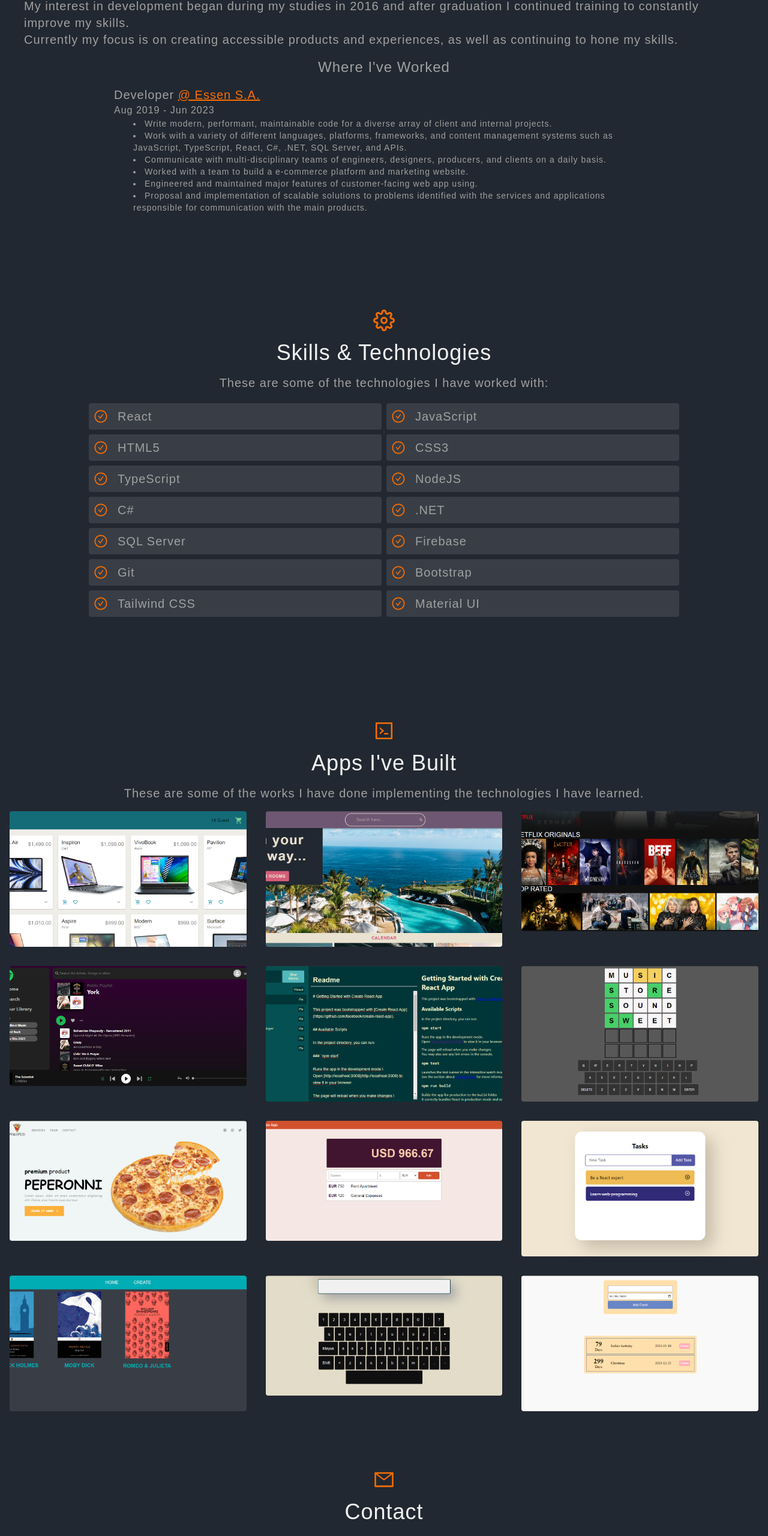
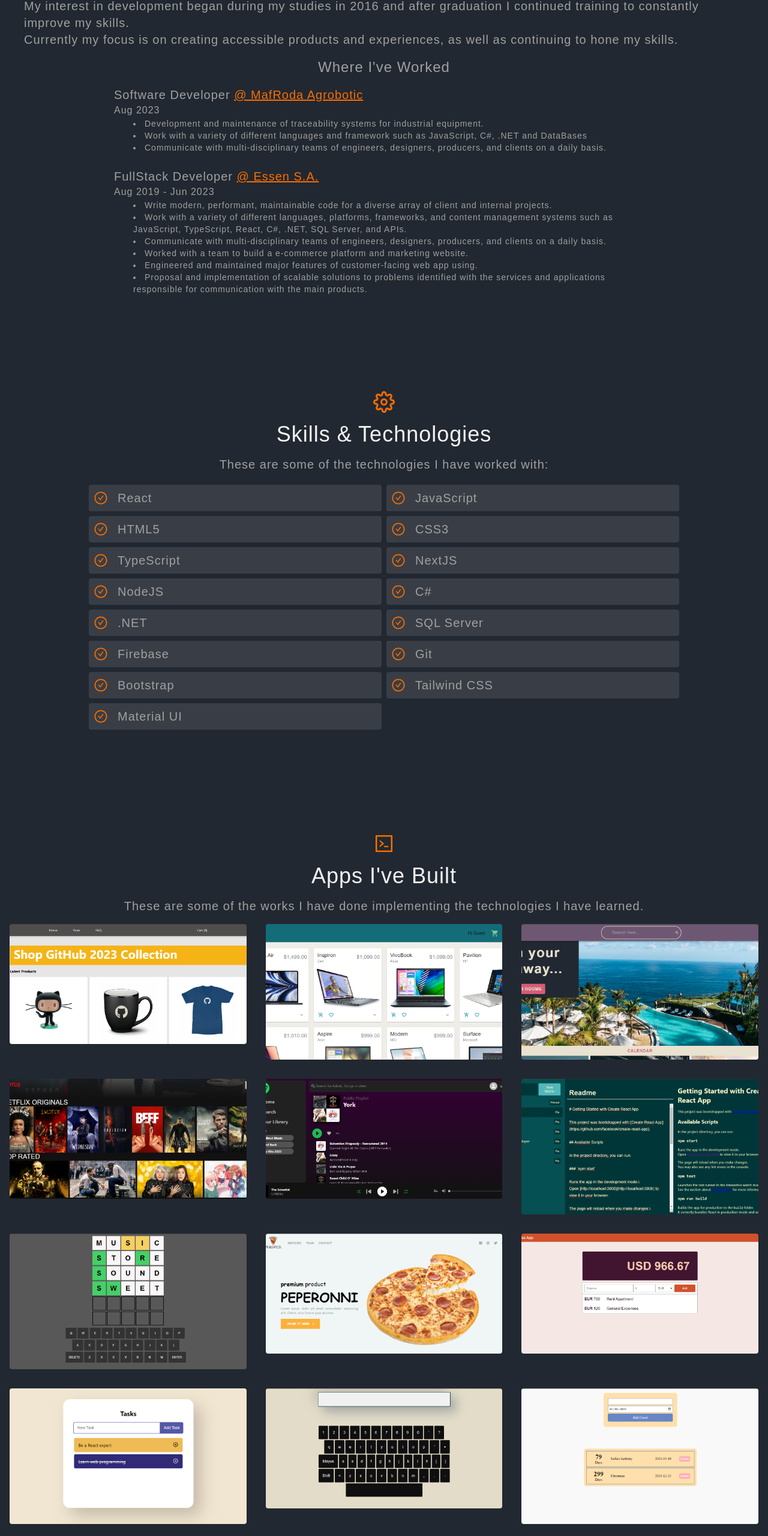
Before and after one commit to ManuelDiLena/Portfolio, a React (Create React App) app: page / in a window 1280 px wide. Shown: the part 1120-3680 px from the top of the page at 60% size. Built offline with nearby package versions, Linux system fonts and the light colour scheme; a web font is replaced by a local one.

Commit message:
Added new project, experience update and fixes

```diff
--- a/src/components/About.jsx
+++ b/src/components/About.jsx
@@ -13,8 +13,17 @@ function About() {
                     <p>Currently my focus is on creating accessible products and experiences, as well as continuing to hone my skills.</p>
                 </div>
                 <h2 className='sm:text-2xl text-xl text-text mb-4'>Where I've Worked</h2>
+                <div className='flex flex-col text-text mb-6 sm:w-3/4'>
+                    <h3 className='sm:text-xl text-1'>Software Developer <a href='#home' className='text-orange underline'>@ MafRoda Agrobotic</a></h3>
+                    <p className='sm:text-base'>Aug 2023</p>
+                    <ul className='text-sm list-disc list-inside pl-8'>
+                        <li>Development and maintenance of traceability systems for industrial equipment.</li>
+                        <li>Work with a variety of different languages and framework such as JavaScript, C#, .NET and DataBases</li>
+                        <li>Communicate with multi-disciplinary teams of engineers, designers, producers, and clients on a daily basis.</li>
+                    </ul>
+                </div>
                 <div className='flex flex-col text-text sm:w-3/4'>
-                    <h3 className='sm:text-xl text-1'>Developer <a href='#home' className='text-orange underline'>@ Essen S.A.</a></h3>
+                    <h3 className='sm:text-xl text-1'>FullStack Developer <a href='#home' className='text-orange underline'>@ Essen S.A.</a></h3>
                     <p className='sm:text-base'>Aug 2019 - Jun 2023</p>
                     <ul className='text-sm list-disc list-inside pl-8'>
                         <li>Write modern, performant, maintainable code for a diverse array of client and internal projects.</li>
--- a/src/components/Contact.jsx
+++ b/src/components/Contact.jsx
@@ -98,7 +98,7 @@ function Contact() {
                     </div>
                     <div className='flex justify-end sm:w-4/5 mx-auto mt-4'>
                         <input type='submit' name='send' value='Send'
-                            className='w-1/4 sm:py-3 bg-orange sm:text-3xl text-xl text-black rounded-md border-0 tracking-wide transition duration-300 focus:outline-none hover:scale-105'
+                            className='w-1/4 sm:py-3 bg-orange sm:text-3xl text-xl text-black rounded-md border-0 tracking-wide transition duration-300 focus:outline-none hover:scale-105 cursor-pointer'
                         ></input>
                     </div>
                 </form>
--- a/src/data.js
+++ b/src/data.js
@@ -4,6 +4,7 @@ export const skills = [
     "HTML5",
     "CSS3",
     "TypeScript",
+    "NextJS",
     "NodeJS",
     "C#",
     ".NET",
@@ -16,6 +17,13 @@ export const skills = [
 ];
 
 export const works = [
+    {
+        title: "eCommerceNextJS",
+        subtitle: "NextJS",
+        description: "Complete eCommerce, created with NextJS, React and Styled-components.",
+        image: "./SecEcommerce.png",
+        link: "https://github.com/ManuelDiLena/eCommerceSec",
+    },
     {
         title: "eCommerce",
         subtitle: "React",
@@ -80,13 +88,6 @@ export const works = [
         link: "https://github.com/ManuelDiLena/TasksApp",
     },
     {
-        title: "Book Library",
-        subtitle: "React",
-        description: "Books page created with React in which you can add new books and view them all.",
-        image: "./BookLibrary.png",
-        link: "https://github.com/ManuelDiLena/BookLibrary",
-    },
-    {
         title: "Virtual Keyboard",
         subtitle: "Javascript",
         description: "Virtual keyboard created with Javascript with all its features.",
```
Also changed, not shown: public/SecEcommerce.png (added).
